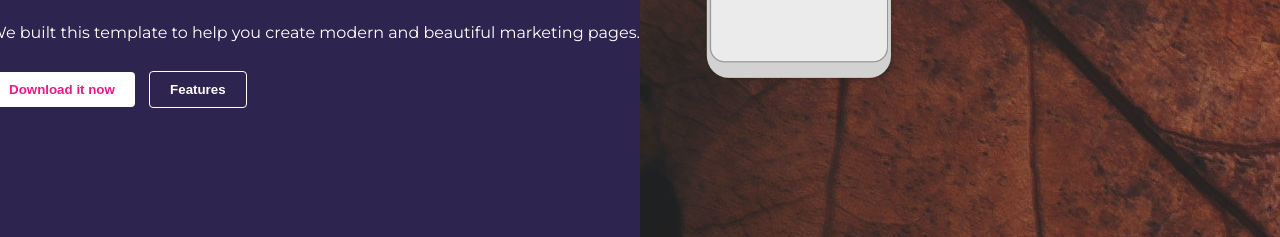
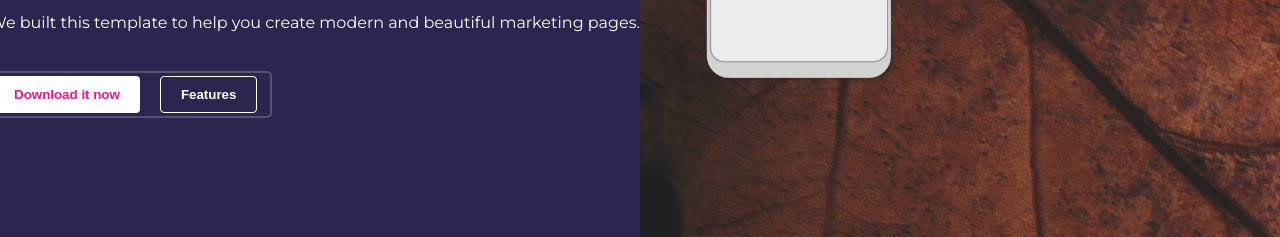
Before and after one commit to Jeronimo765/proyectoBleux, a plain HTML site: page index.html in a window 1280 px wide. Shown: the part 563-800 px from the top of the page. Drawn offline with Linux system fonts and the light colour scheme.

Commit message:
Envio del proyecto ya casi terminada

```diff
--- a/index.html
+++ b/index.html
@@ -38,7 +38,7 @@
                     <br>
                     <div class="botones">
                         <button class="color-borde">Download it now</button>
-                        <button>Features</button>
+                        <button class="color">Features</button>
                     </div>
                 </div>
             </div>
--- a/styles/style.css
+++ b/styles/style.css
@@ -109,6 +109,17 @@ nav {
     background-color: transparent;
     color: white;
     border: 1px solid white;
+}
+
+.botones {
+    width: 160px;
+    padding: 3px;
+    gap: 10px;
+    margin: 10px 0 0 0;
+    display: flex;
+    width: fit-content;
+    border: 2px solid#585173;
+    border-radius: 5px;
 }
 
 .funcionalidades {
@@ -394,22 +405,18 @@ nav {
     text-align: center;
     width: 230px;
     margin: 0 auto;
-    text-align: center;
-
 }
 
 .p2 {
     text-align: center;
     width: 230px;
     margin: 0 auto;
-    text-align: center;
 }
 
 .p3 {
     text-align: center;
     width: 230px;
     margin: 0 auto;
-    text-align: center;
 }
 
 .img2 {
@@ -480,6 +487,7 @@ p span {
     color: #808080;
     font-size: 15px;
 }
+
 .container-gris1 {
     background-color: #F5F5F5;
     padding: 20px;
```
